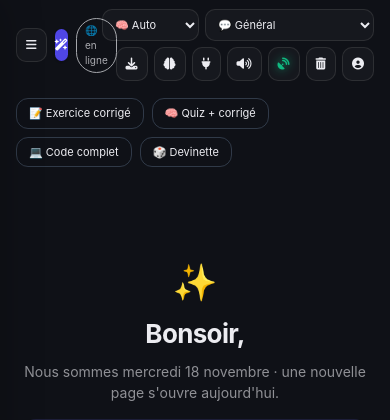
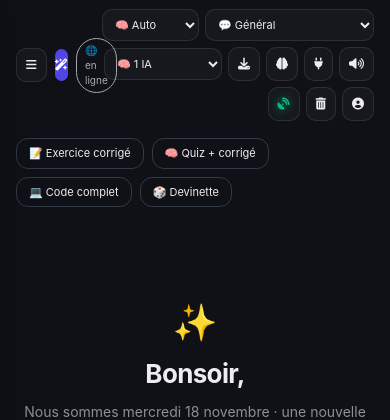
Before and after one commit to capifall009-byte/capzo-ia, a Flask app: a page that uses templates/index.html in a window 390 px wide. Shown: the top 420 px of the page. Run offline with Flask 3, Linux system fonts and the light colour scheme; data that the repository does not hold is empty; parts of the project's set-up code (start-up, migrations or seed data) failed here and were passed over; some libraries are stand-ins or nearby versions.

Commit message:
Mobile: selecteur Expert/Multi-IA visible sur telephone; cache capzo-v12

```diff
--- a/static/sw.js
+++ b/static/sw.js
@@ -1,5 +1,5 @@
 /* Capzo IA — service worker minimal (installation + coque hors ligne) */
-const CACHE = "capzo-v11";
+const CACHE = "capzo-v12";
 const COQUE = [
   "/",
   "/manifest.webmanifest",
--- a/templates/index.html
+++ b/templates/index.html
@@ -258,7 +258,7 @@
         <option value="equilibre" selected>⚖️ Équilibré</option>
         <option value="approfondi">🔎 Approfondi</option>
       </select>
-      <select id="expert" class="top-select hidden sm:block" title="Intelligences supplémentaires">
+      <select id="expert" class="top-select" title="Intelligences supplémentaires">
         <option value="auto" selected>🧠 1 IA</option>
         <option value="expert">🎯 Expert code</option>
         <option value="multi">🤝 Multi-IA</option>
```
